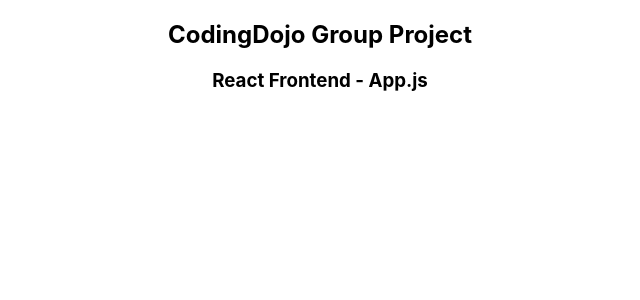
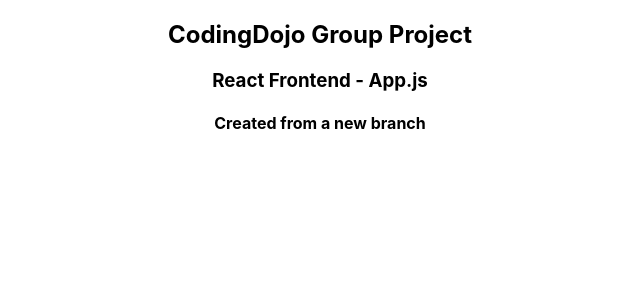
Before and after one commit to alexandervice/venture-vector, a React (Create React App) app in the folder client/: page / in a window 1280 px wide. Shown: the top 300 px of the page, without its empty margins (320-960 px from the left). Built offline with nearby package versions, Linux system fonts and the light colour scheme.

Commit message:
testing the new branch

```diff
--- a/client/src/App.js
+++ b/client/src/App.js
@@ -5,6 +5,7 @@
     <div className="App">
       <h2>CodingDojo Group Project</h2>
       <h3>React Frontend - App.js</h3>
+      <h4>Created from a new branch</h4>
     </div>
   );
 }
```
